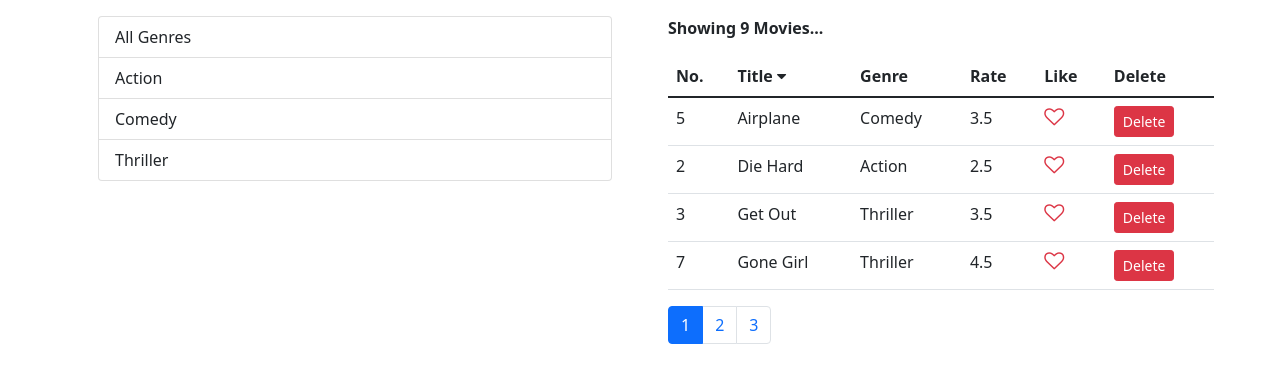
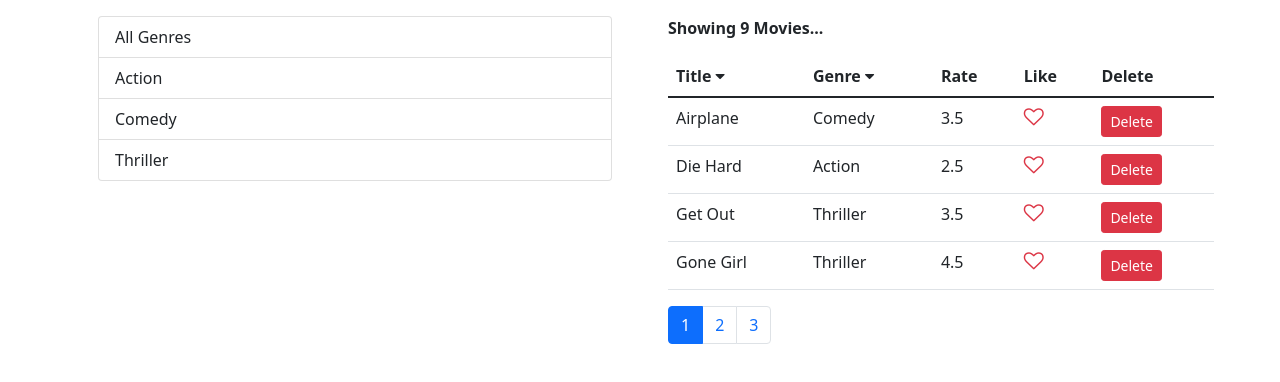
Before and after one commit to anasabufarraj/hello_react, a React (Create React App) app: page / in a window 1280 px wide. Shown: the top 382 px of the page. Built offline with nearby package versions, Linux system fonts and the light colour scheme.

Commit message:
Sorting - Moving the Responsibility

```diff
--- a/src/components/common/ListGroup.jsx
+++ b/src/components/common/ListGroup.jsx
@@ -1,4 +1,5 @@
 function ListGroup(props) {
+  // MEMO: props are read-only arguments
   return (
     <div className="list-group m-3">
       {/*<li*/}
--- a/src/components/common/like.jsx
+++ b/src/components/common/like.jsx
@@ -1,4 +1,5 @@
 function Like(props) {
+  // MEMO: props are read-only arguments
   let icon = props.liked ? 'fa-heart' : 'fa-heart-o';
 
   return (
--- a/src/components/common/pagination.jsx
+++ b/src/components/common/pagination.jsx
@@ -1,6 +1,7 @@
 import _ from 'lodash';
 
 function Pagination(props) {
+  // MEMO: props are read-only arguments
   let nodes = _.range(1, Math.ceil(props.itemsInTable / props.maxItemsInPage) + 1);
 
   return nodes.length === 1 ? null : (
--- a/src/components/movies.jsx
+++ b/src/components/movies.jsx
@@ -1,11 +1,11 @@
 import React, { Component } from 'react';
-import _ from 'lodash';
+import MoviesTable from './moviesTable';
 import { getMovies } from '../services/fakeMovieService';
 import { getGenres } from '../services/fakeGenreService';
 import Pagination from './common/pagination';
 import ListGroup from './common/ListGroup';
-import MoviesTable from './moviesTable';
 import paginate from '../util/paginate';
+import _ from 'lodash';
 
 class Movies extends Component {
   // MEMO: cannot mute component state directly
@@ -53,15 +53,7 @@ class Movies extends Component {
   }
 
   handleSorting(column) {
-    let sortColumn = this.state.sortColumn;
-    if (sortColumn.column === column) {
-      sortColumn.order = sortColumn.order === 'asc' ? 'desc' : 'asc';
-    } else {
-      sortColumn.column = column;
-      sortColumn.order = 'asc';
-    }
-
-    this.setState({ sortColumn });
+    this.setState({ sortColumn: column });
   }
 
   render() {
@@ -107,11 +99,11 @@ class Movies extends Component {
               ...
             </p>
             <MoviesTable
-              movies={this.state.movies}
               moviesInPage={moviesInPage}
               onDelete={this.handleMovieDelete}
               onLike={this.handleMovieLike}
               onSort={this.handleSorting}
+              sortColumn={this.state.sortColumn}
             />
             <Pagination
               itemsInTable={filteredMovies.length}
--- a/src/components/moviesTable.jsx
+++ b/src/components/moviesTable.jsx
@@ -1,44 +1,68 @@
-import React from 'react';
+import React, { Component } from 'react';
 import Like from './common/like';
 
-function MoviesTable(props) {
-  // MEMO: props are read-only arguments
+class MoviesTable extends Component {
+  raiseSort(column) {
+    let sortColumn = this.props.sortColumn;
+    if (sortColumn.column === column) {
+      sortColumn.order = sortColumn.order === 'asc' ? 'desc' : 'asc';
+    } else {
+      sortColumn.column = column;
+      sortColumn.order = 'asc';
+    }
+
+    this.props.onSort(sortColumn);
+  }
+
+  render() {
     return (
       <table className="table m-3">
         <thead>
           <tr>
+            <th style={{ cursor: 'pointer' }} onClick={() => this.raiseSort('title')}>
+              Title{' '}
+              <i
+                className={
+                  this.props.sortColumn.order === 'asc'
+                    ? 'fa fa-caret-down'
+                    : 'fa fa-caret-up'
+                }
+              >
+                &nbsp;
+              </i>
+            </th>
             <th
               style={{ cursor: 'pointer' }}
-            onClick={() => props.onSort(props.movies.indexOf(props.movies) + 1)}
+              onClick={() => this.raiseSort('genre.name')}
             >
-            No.
+              Genre{' '}
+              <i
+                className={
+                  this.props.sortColumn.order === 'asc'
+                    ? 'fa fa-caret-down'
+                    : 'fa fa-caret-up'
+                }
+              >
+                &nbsp;
+              </i>
             </th>
-          <th style={{ cursor: 'pointer' }} onClick={() => props.onSort('title')}>
-            Title <i className="fa fa-caret-down">&nbsp;</i>
-          </th>
-          <th style={{ cursor: 'pointer' }} onClick={() => props.onSort('genre.name')}>
-            Genre
-          </th>
-          <th style={{ cursor: 'pointer' }} onClick={() => props.onSort('numberInStock')}>
-            Rate
-          </th>
-          <th scope="col">Like</th>
-          <th scope="col">Delete</th>
+            <th>Rate</th>
+            <th>Like</th>
+            <th>Delete</th>
           </tr>
         </thead>
         <tbody>
-        {props.moviesInPage.map((movie) => (
+          {this.props.moviesInPage.map((movie) => (
             <tr key={movie._id}>
-            <td>{props.movies.indexOf(movie) + 1}</td>
               <td>{movie.title}</td>
               <td>{movie.genre.name}</td>
               <td>{movie.dailyRentalRate}</td>
               <td>
-              <Like liked={movie.liked} onLike={() => props.onLike(movie)} />
+                <Like liked={movie.liked} onLike={() => this.props.onLike(movie)} />
               </td>
               <td>
                 <button
-                onClick={() => props.onDelete(movie)}
+                  onClick={() => this.props.onDelete(movie)}
                   className="btn btn-danger btn-sm"
                 >
                   Delete
@@ -50,5 +74,6 @@ function MoviesTable(props) {
       </table>
     );
   }
+}
 
 export default MoviesTable;
```
Lines whose indentation alone changed are shown as unchanged.
